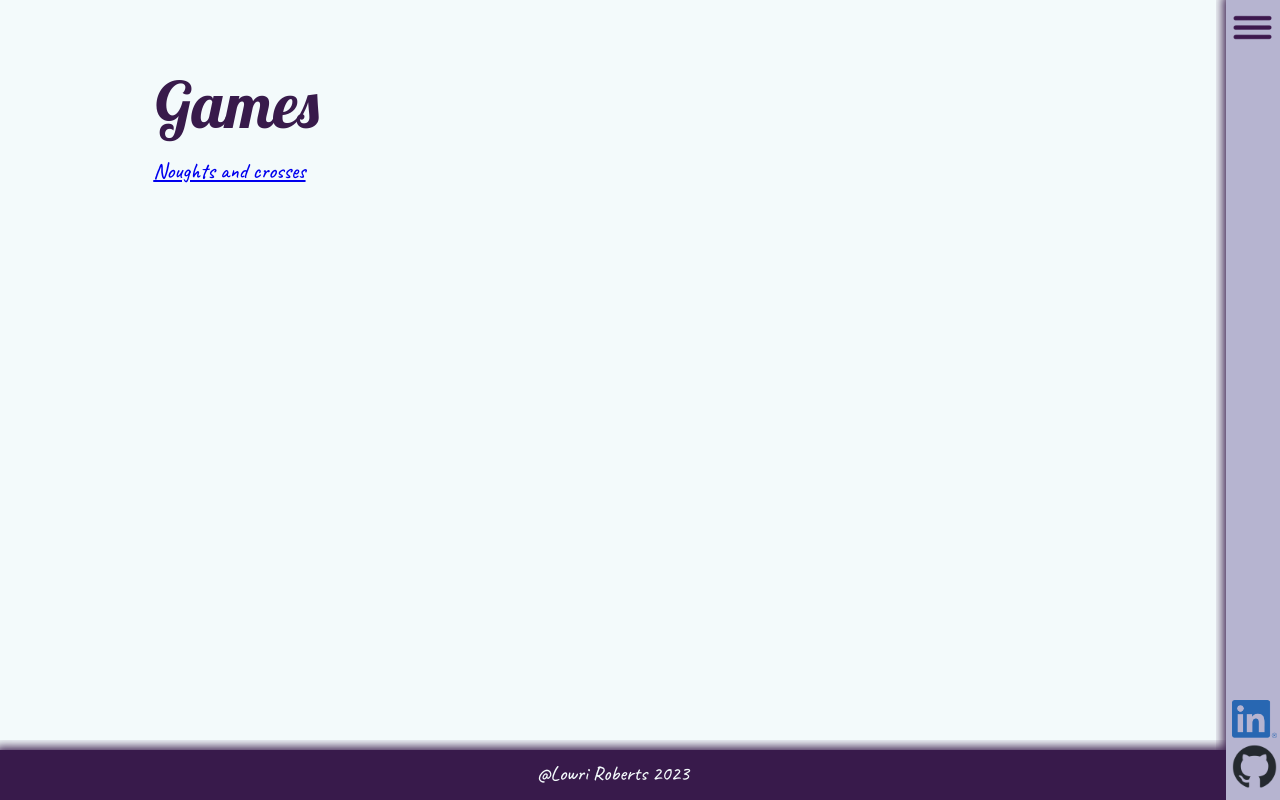
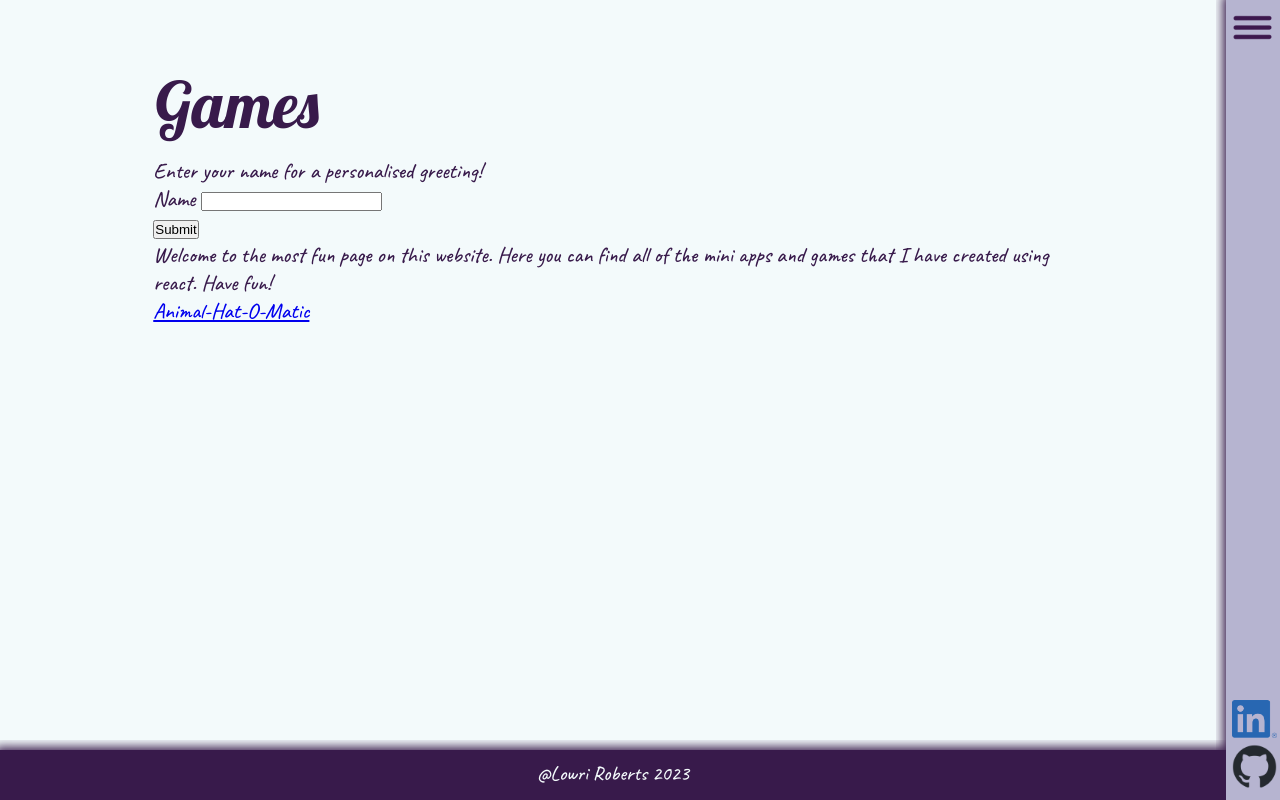
Before and after one commit to lowriwyllt/lowriwyllt.github.io, a React (Create React App) app: page /games in a window 1280 px wide. Built offline with nearby package versions, Linux system fonts and the light colour scheme.

Commit message:
adds alternative text to navigation bar icons, and starts adding a game Animal-Hat-O-Matic

```diff
--- /dev/null
+++ b/public/images/image.js
@@ -0,0 +1 @@
+exports.img = "hi";
--- a/src/App.js
+++ b/src/App.js
@@ -10,6 +10,7 @@ import NACForm from "./components/Main/Games/NoughtsAndCrosses/NACForm";
 import NACGame from "./components/Main/Games/NoughtsAndCrosses/NACGame";
 import NACEnd from "./components/Main/Games/NoughtsAndCrosses/NACEnd";
 import { Route, Routes } from "react-router";
+import AnimalHatOMatic from "./components/Main/Games/Animal-Hat-O-Matic/AnimalHatOMatic";
 
 function App() {
   const [activeNavbar, setActiveNavbar] = useState(false);
@@ -67,6 +68,7 @@ function App() {
           path="/games/naughtsandcrosses/endstatment"
           element={<NACEnd />}
         />
+        <Route path="/games/animalhatomatic" element={<AnimalHatOMatic />} />
       </Routes>
       <Navbar activeNavbar={activeNavbar} setActiveNavbar={setActiveNavbar} />
       <Footer />
--- /dev/null
+++ b/src/components/Main/Games/Animal-Hat-O-Matic/AnimalHatOMatic.jsx
@@ -0,0 +1,12 @@
+import AnimalHatOMaticMain from "./Main";
+
+function AnimalHatOMatic() {
+  return (
+    <div>
+      <h1>Animal Hat O Matic</h1>
+      <AnimalHatOMaticMain />
+    </div>
+  );
+}
+
+export default AnimalHatOMatic;
--- /dev/null
+++ b/src/components/Main/Games/Animal-Hat-O-Matic/Button.jsx
@@ -0,0 +1,22 @@
+function Button({ setHat, hat }) {
+  let buttonStr = "";
+  if (hat) {
+    buttonStr = "remove hat";
+  } else {
+    buttonStr = "add hat";
+  }
+  return (
+    <button
+      onClick={(event) => {
+        setHat((currentHat) => {
+          console.log("button:", currentHat);
+          return !currentHat;
+        });
+      }}
+    >
+      {buttonStr}
+    </button>
+  );
+}
+
+export default Button;
--- /dev/null
+++ b/src/components/Main/Games/Animal-Hat-O-Matic/Img.jsx
@@ -0,0 +1,16 @@
+function Img({ currentHat }) {
+  if (currentHat === true) {
+    return (
+      <img src="images/horse_hat.png" alt="horse with a party hat on"></img>
+    );
+  } else {
+    return (
+      <img
+        src="images/horse_no_hat.png"
+        alt="horse without a party hat on"
+      ></img>
+    );
+  }
+}
+
+export default Img;
--- /dev/null
+++ b/src/components/Main/Games/Animal-Hat-O-Matic/Main.jsx
@@ -0,0 +1,16 @@
+import Button from "./Button.jsx";
+import Img from "./Img.jsx";
+import { useState } from "react";
+
+function AnimalHatOMaticMain() {
+  const [hat, setHat] = useState(true);
+  console.log("main:", hat);
+  return (
+    <div>
+      <Img currentHat={hat} />
+      <Button setHat={setHat} hat={hat} />
+    </div>
+  );
+}
+
+export default AnimalHatOMaticMain;
--- /dev/null
+++ b/src/components/Main/Games/Form.jsx
@@ -0,0 +1,24 @@
+import { useState } from "react";
+
+function Form({ setName }) {
+  const [tempName, setTempName] = useState("");
+  const handleSubmit = (event) => {
+    event.preventDefault();
+    setName(tempName);
+  };
+  return (
+    <form onSubmit={handleSubmit}>
+      <p>Enter your name for a personalised greeting!</p>
+      <label htmlFor="name">Name </label>
+      <input
+        id="name"
+        maxLength="50"
+        onChange={(event) => setTempName(event.target.value)}
+      />{" "}
+      <br />
+      <button type="submit">Submit</button>
+    </form>
+  );
+}
+
+export default Form;
--- a/src/components/Main/Games/Games.jsx
+++ b/src/components/Main/Games/Games.jsx
@@ -1,10 +1,17 @@
 import { Link } from "react-router-dom";
+import Form from "./Form";
+import Greeting from "./Greeting";
+import { useState } from "react";
 
 function Games() {
+  const [name, setName] = useState("");
   return (
     <main>
       <h1>Games</h1>
-      <Link to="/games/naughtsandcrosses/form">Noughts and crosses</Link>
+      <Form setName={setName} />
+      <Greeting name={name} />
+      {/* <Link to="/games/naughtsandcrosses/form">Noughts and crosses</Link> */}
+      <Link to="/games/animalhatomatic">Animal-Hat-O-Matic</Link>
     </main>
   );
 }
--- /dev/null
+++ b/src/components/Main/Games/Greeting.jsx
@@ -0,0 +1,10 @@
+function Greeting({ name }) {
+  let greetingStr =
+    "Welcome to the most fun page on this website. Here you can find all of the mini apps and games that I have created using react. Have fun!";
+  if (name) {
+    greetingStr = `Hello, ${name} and welcome to the most fun page on this website. Here you can find all of the mini apps and games that I have created using react. Have fun!`;
+  }
+  return <p>{greetingStr}</p>;
+}
+
+export default Greeting;
--- a/src/components/Navbar/NavSocialLinks.jsx
+++ b/src/components/Navbar/NavSocialLinks.jsx
@@ -6,12 +6,20 @@ function NavSocialLinks() {
           href="https://www.linkedin.com/in/lowri-gwenllian-roberts/"
           target="_blank"
         >
-          <img className="icon" src="images/LI-In-Bug.png" />
+          <img
+            className="icon"
+            src="images/LI-In-Bug.png"
+            alt="linkedIn icon"
+          />
         </a>
       </div>
       <div className="Navbar__Icon">
         <a href="https://github.com/lowriwyllt" target="_blank">
-          <img className="icon" src="images/github-mark.png" />
+          <img
+            className="icon"
+            src="images/github-mark.png"
+            alt="github icon"
+          />
         </a>
       </div>
     </div>
```
Also changed, not shown: 2 other files (tests, documents, lock files or other folders).
